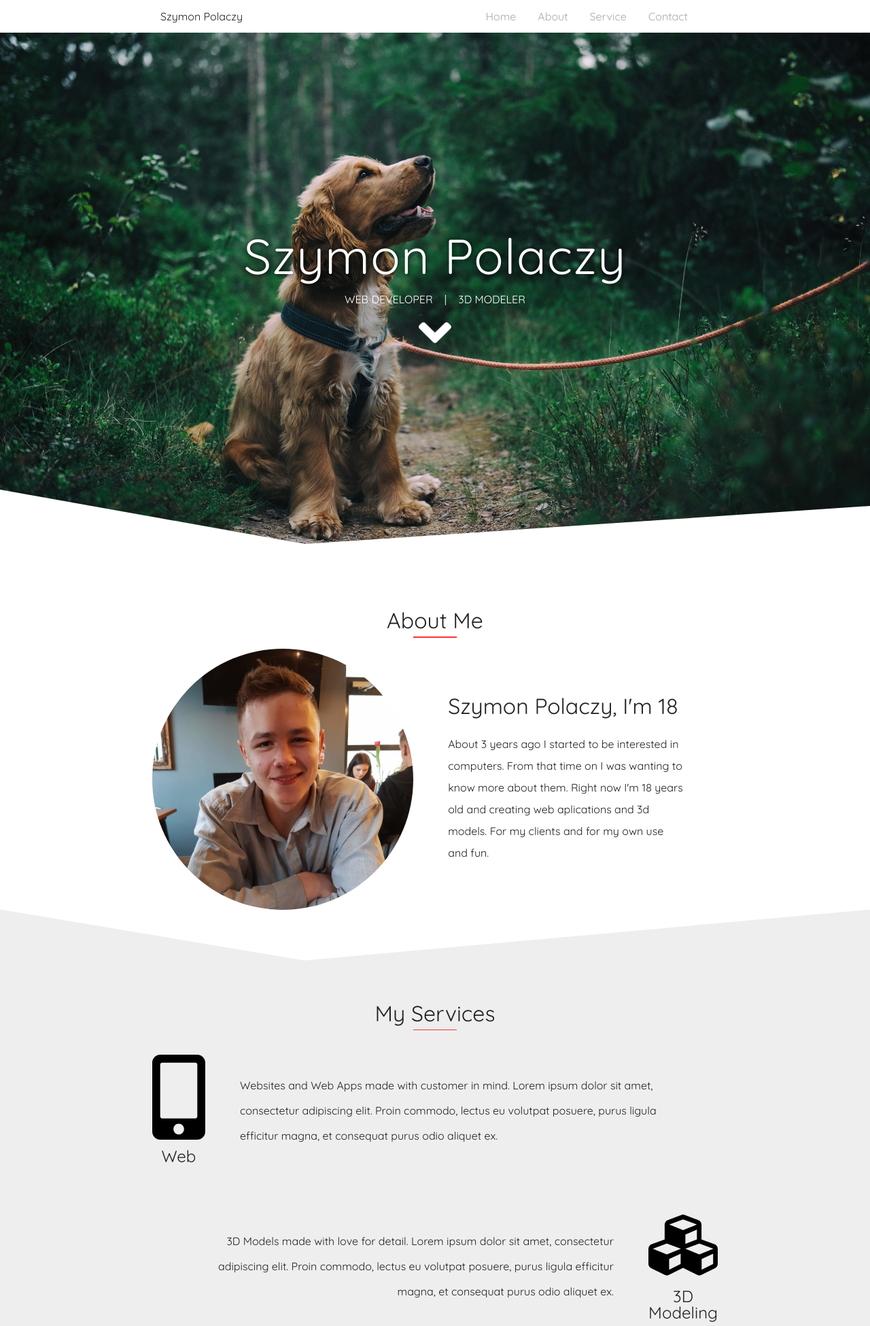
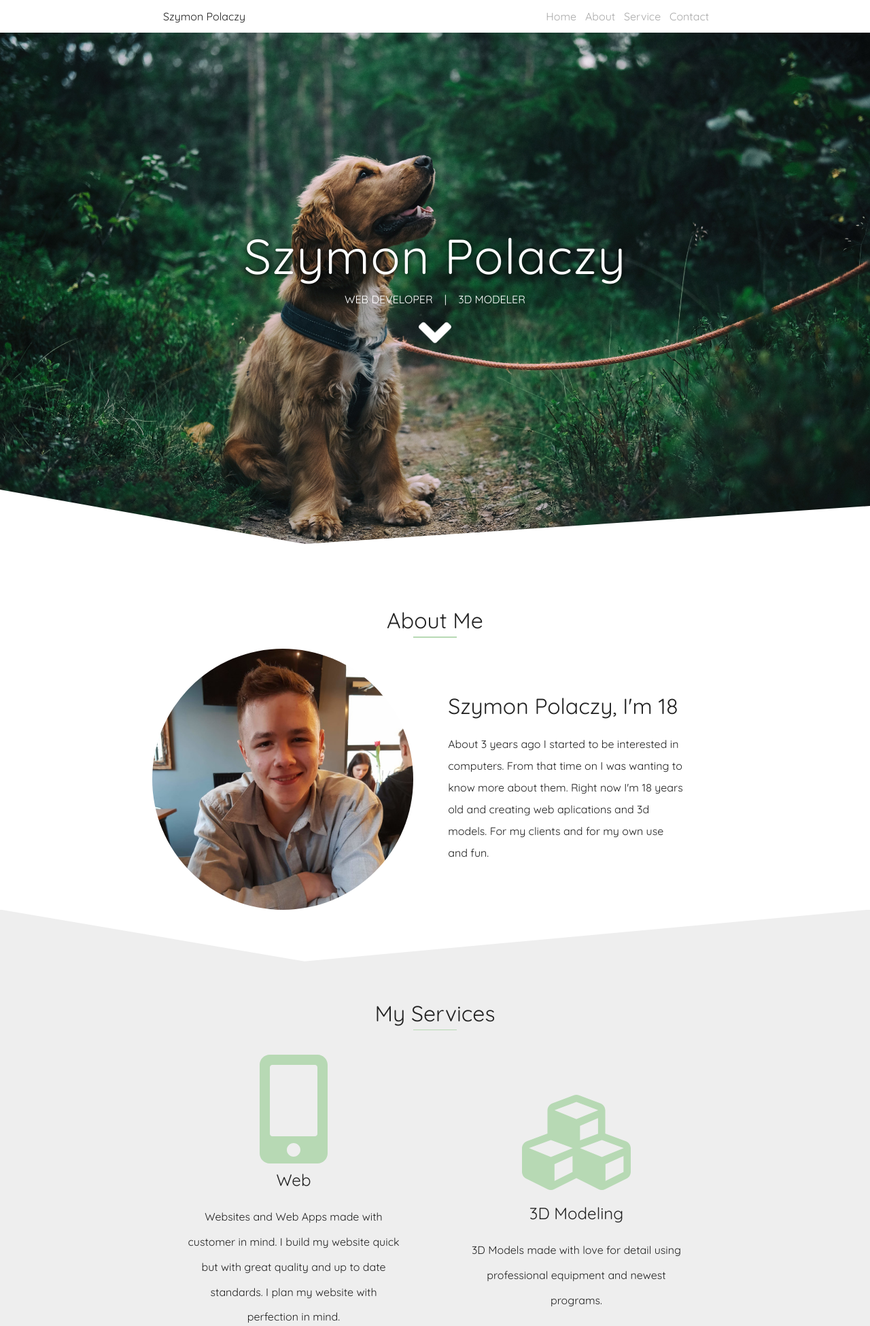
Before and after one commit to szymon-polaczy/Portfolio, a PHP site: page / in a window 1280 px wide. Shown: the top 1950 px of the page at 68% size. Run offline with PHP 8.4, Linux system fonts and the light colour scheme.

Commit message:
r.1.9.0
Kontynuuje pracę nad stylami całej strony - ta wersja ma lekko wyczyszczone style i rozwinięte poprzednie

```diff
--- a/index.html
+++ b/index.html
@@ -64,9 +64,10 @@
                             <img src="icons/mobile-alt-solid.svg" alt="Icon for my web skills.">
                             <h4>Web</h4>
                         </div>
-                        <p>Websites and Web Apps made with customer in mind.
-                            Lorem ipsum dolor sit amet, consectetur adipiscing elit. Proin commodo, lectus eu volutpat
-                            posuere, purus ligula efficitur magna, et consequat purus odio aliquet ex.
+                        <p>
+                            Websites and Web Apps made with customer in mind.
+                            I build my website quick but with great quality and up
+                            to date standards. I plan my website with perfection in mind.
                         </p>
                     </article>
                     <article class="service">
@@ -74,9 +75,9 @@
                             <img src="icons/cubes-solid.svg" alt="Icon for my 3D modeling skills.">
                             <h4>3D Modeling</h4>
                         </div>
-                        <p>3D Models made with love for detail.
-                            Lorem ipsum dolor sit amet, consectetur adipiscing elit. Proin commodo, lectus eu volutpat
-                            posuere, purus ligula efficitur magna, et consequat purus odio aliquet ex.
+                        <p>
+                            3D Models made with love for detail using professional
+                            equipment and newest programs.
                         </p>
                     </article>
                 </div>
--- a/style.css
+++ b/style.css
@@ -22,7 +22,6 @@ a {
     z-index: 100;
     background-color: #fff;
     width: 100%;
-    padding: 1em;
     box-sizing: border-box;
 }
 
@@ -30,6 +29,7 @@ a {
     display: flex;
     align-items: center;
     justify-content: space-between;
+    padding: 1em;
 }
 
 .navbar .all-container {
@@ -44,11 +44,12 @@ a {
 }
 
 #menu {
+    padding: 0 1em 1em 1em;
     display: none;
 }
 
 .navbar ul li {
-    padding-right: 2em;
+    line-height: 150%;
 }
 
 .navbar ul li a {
@@ -56,7 +57,7 @@ a {
 }
 
 .navbar ul li:hover a {
-    color: #f33;
+    color: #b7d9b4;
 }
 
 h2 {
@@ -71,7 +72,7 @@ h2::after {
     display: block;
     width: 2em;
     height: .2vh;
-    background: #f33;
+    background: #b7d9b4;
     margin: 1vh auto 0 auto;
 }
 
@@ -177,10 +178,6 @@ h2::after {
     background: #eee;
     padding-bottom: 15vh;
     padding-top: 5vh;
-    display: flex;
-    align-items: center;
-    justify-content: center;
-    flex-flow: column;
     text-align: center;
 }
 
@@ -236,10 +233,16 @@ h2::after {
 }
 
 .contact a {
+    font-size: 1em;
     cursor: pointer;
+    display: flex;
+    flex-flow: column;
+    justify-content: center;
+    align-items: center;
 }
 
 .contact img {
+    width: 75%;
     margin-bottom: 2vh;
 }
 
@@ -252,38 +255,47 @@ h2::after {
     }
 
     .contact {
-        width: 10vw;
+        width: calc(25% - 4em);
+        padding: 2em;
         font-size: 1em;
     }
 
+    .contact a {
+        display: flex;
+        align-items: center;
+        justify-content: center;
+        flex-flow: column;
+    }
+
     .contact img {
+        width: 75%;
         margin-bottom: 2.5vh;
+    }
+
+    .services-container {
+        display: flex;
+        flex-flow: row;
     }
 
     .service {
         display: flex;
         align-items: center;
         justify-content: center;
+        flex-flow: column;
+        width: 50%;
     }
 
-    .service:first-child {
-        flex-flow: row;
+    .service img:first-child {
+        height: 20vh;
     }
 
-    .service:last-child {
-        flex-flow: row-reverse;
+    .service-img {
+        margin-bottom: 2vh;
     }
 
     #service-section p {
         line-height: 230%;
-    }
-
-    .service:first-child p {
-        text-align: left;
-    }
-
-    .service:last-child p {
-        text-align: right;
+        text-align: center;
     }
 
     #about-section {
@@ -320,5 +332,12 @@ h2::after {
 
     .navbar #menu {
         display: flex;
+        align-items: center;
+        justify-content: center;
+        padding: 0;
+    }
+
+    .navbar ul li {
+        margin-right: 1vw;
     }
 }
```
Also changed, not shown: icons/cubes-solid.svg, icons/mobile-alt-solid.svg.
